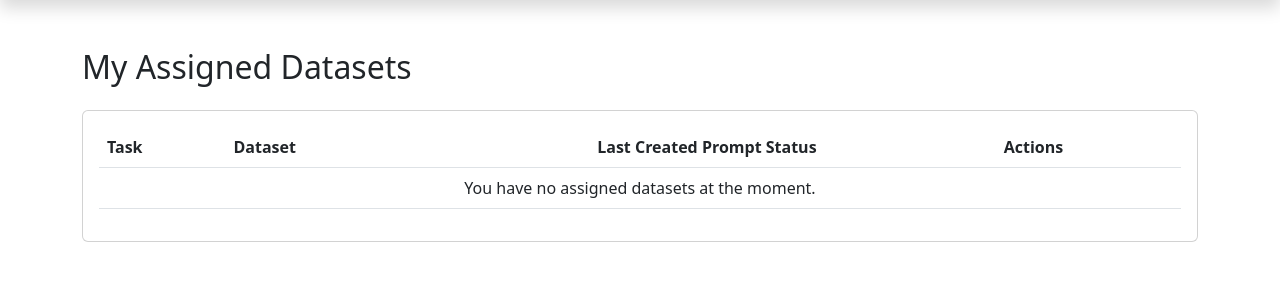
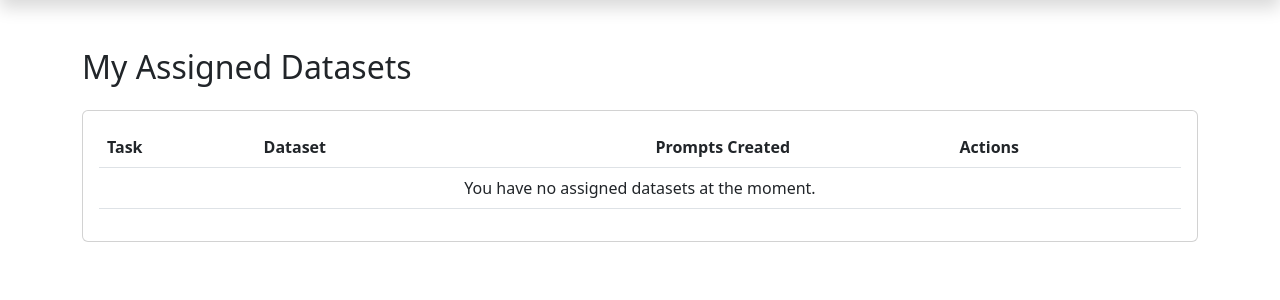
Before and after one commit to MagedSaeed/PromptLab, a Django app: page /prompt/user-distributed-datasets/ in a window 1280 px wide. Shown: the part 64-364 px from the top of the page. Run offline with Django 5.2, Linux system fonts and the light colour scheme; the visitor is signed in with stand-in values (Sample User, id 1); data that the repository does not hold is empty; parts of the project's set-up code (start-up, migrations or seed data) failed here and were passed over; some libraries are stand-ins or nearby versions.

Commit message:
update the users distributed datasets table to show the required number of prompts instead of the latest prompt status

```diff
--- a/tawjeeh/prompt/models.py
+++ b/tawjeeh/prompt/models.py
@@ -19,6 +19,11 @@ class PromptingProject(models.Model):
     prompters = models.ManyToManyField(User, related_name="prompting_projects")
     datasets = models.ManyToManyField("Dataset", related_name="prompting_projects")
     dataset_assignments = models.JSONField(default=dict, null=True, blank=True)
+    minimum_prompts_per_prompter = models.PositiveIntegerField(
+        default=5,
+        null=True,
+        blank=True,
+    )
 
     def __str__(self):
         return self.name
--- a/tawjeeh/prompt/templates/prompt/partials/user_distributed_datasets_list_table.html
+++ b/tawjeeh/prompt/templates/prompt/partials/user_distributed_datasets_list_table.html
@@ -2,47 +2,41 @@
     <table class="table table-hover">
         <thead>
             <tr>
-                {% comment %} <th>Project</th> {% endcomment %}
                 <th>Task</th>
                 <th>Dataset</th>
-                <th class="text-center">Last Created Prompt Status</th>
+                <th class="text-center">Prompts Created</th>
                 <th>Actions</th>
             </tr>
         </thead>
         <tbody>
             {% for assignment in assignments %}
                 <tr>
-                    {% comment %} <td>{{ assignment.project_name }}</td> {% endcomment %}
                     <td>{{ assignment.task }}</td>
                     <td>
-                        <a href="{% url 'prompt:prompt_create' dataset_pk=assignment.dataset_pk %}" >
+                        <a href="{% url 'prompt:prompt_create' dataset_pk=assignment.dataset_pk %}">
                             {{ assignment.dataset_name }}
                         </a>
                     </td>
-                    {% if assignment.last_prompt %}
-                        <td class="text-center">
-                            <a href="{% url 'prompt:prompt_update' dataset_pk=assignment.dataset_pk pk=assignment.last_prompt.pk %}" >
-                                <span class="status-badge {% if assignment.status != 'Pending' %}status-active{% else %}status-pending{% endif %}">
-                                    {{ assignment.status }}
+                    <td class="text-center">
+                        {% if assignment.project.minimum_prompts_per_prompter %}
+                            {% with prompts_count=assignment.prompts_count %}
+                                <span class="{% if prompts_count < assignment.project.minimum_prompts_per_prompter %}text-danger{% else %}text-success{% endif %}">
+                                    {{ prompts_count }} / {{ assignment.project.minimum_prompts_per_prompter }}
                                 </span>
-                            </a>
-                        </td>
-                    {% else %}
-                        <td class="text-center">
-                            <span class="status-badge {% if assignment.status != 'Pending' %}status-active{% else %}status-pending{% endif %}">
-                                {{ assignment.status }}
-                            </span>
-                        </td>
-                    {% endif %}
+                            {% endwith %}
+                        {% else %}
+                            {{ assignment.prompts_count }}
+                        {% endif %}
+                    </td>
                     <td>
-                        <a href="{% url 'prompt:prompt_list' dataset_pk=assignment.dataset_pk %}" >
+                        <a href="{% url 'prompt:prompt_list' dataset_pk=assignment.dataset_pk %}">
                             My Prompts on this dataset
                         </a>
                     </td>
                 </tr>
             {% empty %}
                 <tr>
-                    <td colspan="5" class="text-center">You have no assigned datasets at the moment.</td>
+                    <td colspan="4" class="text-center">You have no assigned datasets at the moment.</td>
                 </tr>
             {% endfor %}
         </tbody>
--- a/tawjeeh/prompt/views.py
+++ b/tawjeeh/prompt/views.py
@@ -546,23 +546,30 @@ class UserDistributedDatasetsView(LoginRequiredMixin, ListView):
                     self.request.user.username
                 ].items():
                     dataset = Dataset.objects.get(name=dataset_info["dataset_name"])
-                    has_prompt = Prompt.objects.filter(
+                    has_prompts = Prompt.objects.filter(
                         dataset=dataset,
                         created_by=self.request.user,
+                        dataset__prompting_projects__in=[project],
                     ).exists()
-                    if has_prompt:
-                        last_prompt = Prompt.objects.filter(
+                    prompts_count = 0
+                    if has_prompts:
+                        prompts_query = Prompt.objects.filter(
                             dataset=dataset,
                             created_by=self.request.user,
-                        ).last()
+                            dataset__prompting_projects__in=[project],
+                        )
+                        last_prompt = prompts_query.last()
+                        prompts_count = prompts_query.count()
+
                     assignments.append(
                         {
-                            "project_name": project.name,
+                            "project": project,
                             "task": task,
                             "dataset_name": dataset_info["dataset_name"],
                             "dataset_pk": dataset.pk,
-                            "status": last_prompt.status if has_prompt else "Pending",
-                            "last_prompt": last_prompt if has_prompt else None,
+                            "status": last_prompt.status if has_prompts else "Pending",
+                            "last_prompt": last_prompt if has_prompts else None,
+                            "prompts_count": prompts_count,
                         }
                     )
         return assignments
```
Also changed, not shown: tawjeeh/prompt/migrations/0007_promptingproject_minimum_prompts_per_prompter.py (added).
